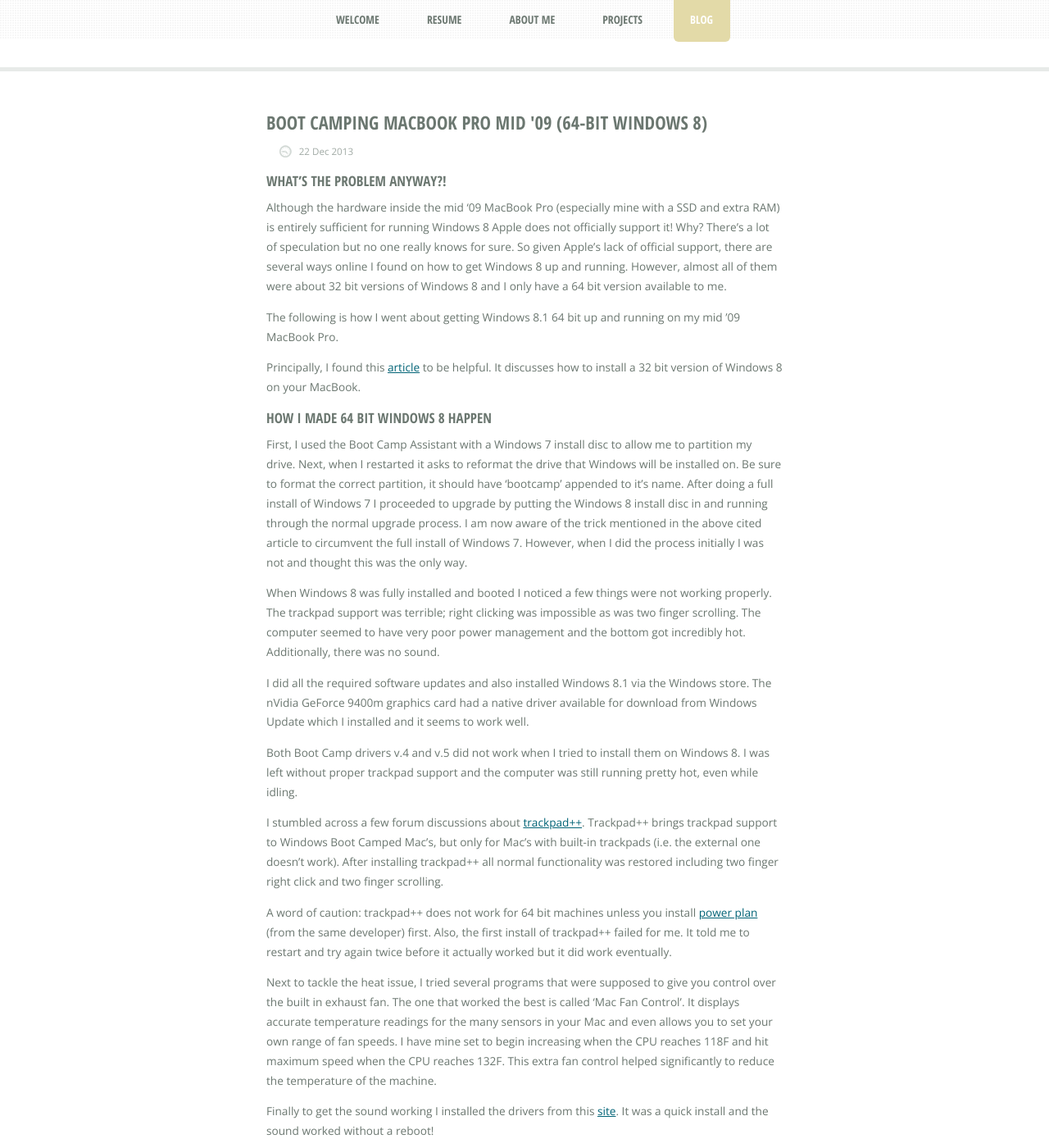
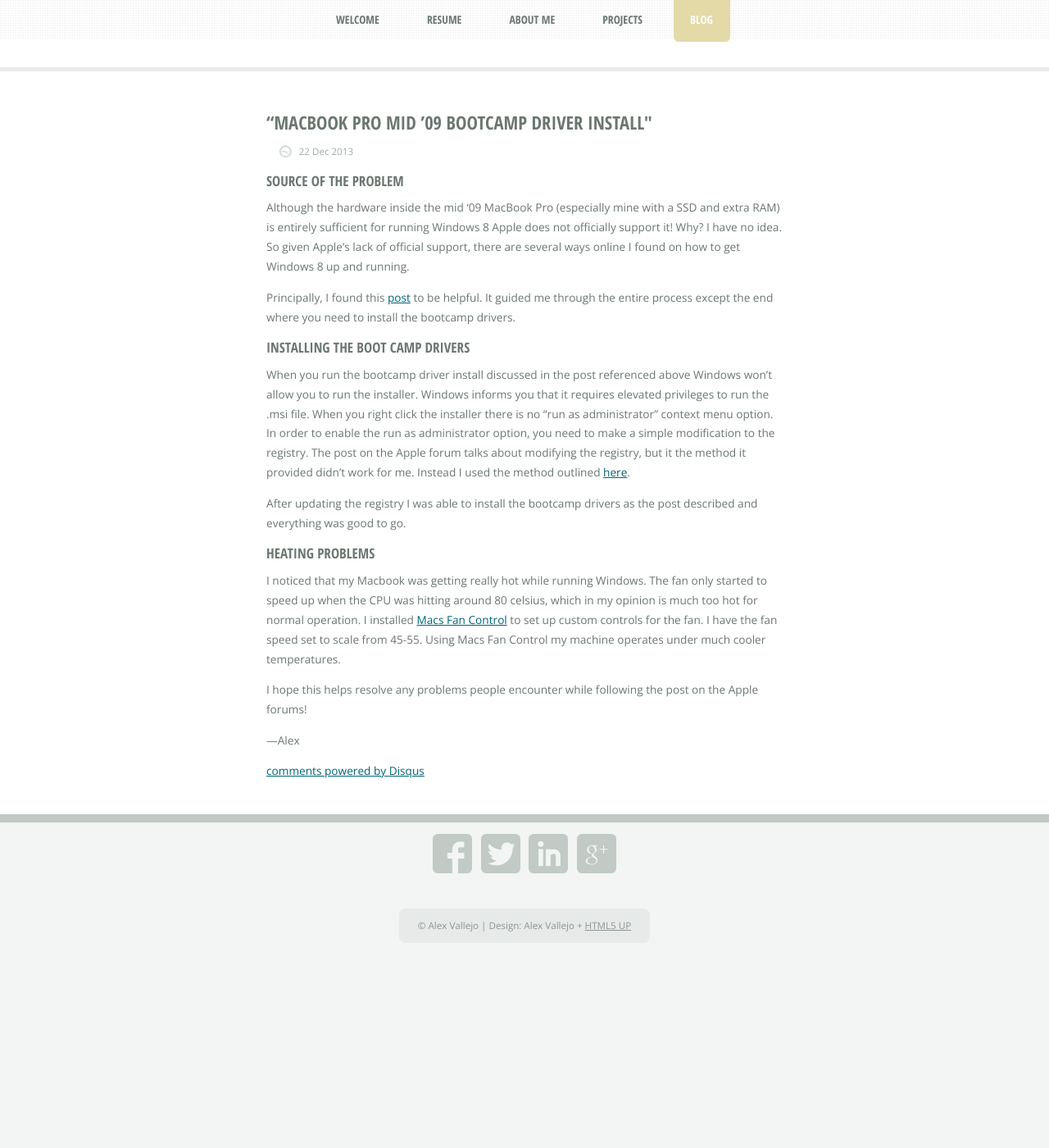
Before and after one commit to valleyjo/valleyjo.github.io, a Jekyll site: the page built from _posts/2013-12-21-macbook-pro-mid-09-bootcamp.md, in a window 1280 px wide and 1400 px high. Shown: the whole window at 82% size. Built offline with Jekyll 4.4.1, drawn with Linux system fonts in a browser that asks for light colours; nearby versions of some CDN libraries; comment, search, counter and statistics services are not loaded; some of the changed text lies outside the part shown.

Commit message:
Fix #5. Update blog post about bootcamp

```diff
--- a/_posts/2013-12-21-macbook-pro-mid-09-bootcamp.md
+++ b/_posts/2013-12-21-macbook-pro-mid-09-bootcamp.md
@@ -1,39 +1,24 @@
 ---
 layout: post
-title: "Boot Camping MacBook Pro Mid '09 (64-bit Windows 8)"
+title: “MacBook Pro mid ’09 Bootcamp Driver Install"
 date: 2013-12-22 00:00:00
 header-text:
 active-tab: blog
 ---
 
-###What's the problem anyway?!
-Although the hardware inside the mid '09 MacBook Pro (especially mine with a SSD and extra RAM) is entirely sufficient for running Windows 8 Apple does not officially support it! Why? There’s a lot of speculation but no one really knows for sure. So given Apple’s lack of official support, there are several ways online I found on how to get Windows 8 up and running. However, almost all of them were about 32 bit versions of Windows 8 and I only have a 64 bit version available to me.
+###Source of the problem
+Although the hardware inside the mid '09 MacBook Pro (especially mine with a SSD and extra RAM) is entirely sufficient for running Windows 8 Apple does not officially support it! Why? I have no idea. So given Apple’s lack of official support, there are several ways online I found on how to get Windows 8 up and running.
 
-The following is how I went about getting Windows 8.1 64 bit up and running on my mid ’09 MacBook Pro.
+Principally, I found this [post](https://discussions.apple.com/thread/4897066) to be helpful. It guided me through the entire process except the end where you need to install the bootcamp drivers.
 
-Principally, I found this [article](https://discussions.apple.com/thread/4897066) to be helpful. It discusses how to install a 32 bit version of Windows 8 on your MacBook.
+###Installing the boot camp drivers
+When you run the bootcamp driver install discussed in the post referenced above Windows won't allow you to run the installer. Windows informs you that it requires elevated privileges to run the .msi file. When you right click the installer there is no “run as administrator” context menu option. In order to enable the run as administrator option, you need to make a simple modification to the registry. The post on the Apple forum talks about modifying the registry, but it the method it provided didn’t work for me. Instead I used the method outlined [here](http://dottech.org/144073/how-to-install-or-run-msi-files-as-admin-in-windows-8-and-8-1-guide/).
 
-###How I made 64 bit Windows 8 happen
-First, I used the Boot Camp Assistant with a Windows 7 install disc to allow me to partition my drive. Next, when I restarted it asks to reformat the drive that Windows will be installed on. Be sure to format the correct partition, it should have ‘bootcamp’ appended to it’s name. After doing a full install of Windows 7 I proceeded to upgrade by putting the Windows 8 install disc in and running through the normal upgrade process. I am now aware of the trick mentioned in the above cited article to circumvent the full install of Windows 7. However, when I did the process initially I was not and thought this was the only way.
+After updating the registry I was able to install the bootcamp drivers as the post described and everything was good to go.
 
-When Windows 8 was fully installed and booted I noticed a few things were not working properly. The trackpad support was terrible; right clicking was impossible as was two finger scrolling. The computer seemed to have very poor power management and the bottom got incredibly hot. Additionally, there was no sound.
+###Heating problems
+I noticed that my Macbook was getting really hot while running Windows. The fan only started to speed up when the CPU was hitting around 80 celsius, which in my opinion is much too hot for normal operation. I installed [Macs Fan Control](http://www.crystalidea.com/macs-fan-control) to set up custom controls for the fan. I have the fan speed set to scale from 45-55. Using Macs Fan Control my machine operates under much cooler temperatures.
 
-I did all the required software updates and also installed Windows 8.1 via the Windows store. The nVidia GeForce 9400m graphics card had a native driver available for download from Windows Update which I installed and it seems to work well.
+I hope this helps resolve any problems people encounter while following the post on the Apple forums!
 
-Both Boot Camp drivers v.4 and v.5 did not work when I tried to install them on Windows 8. I was left without proper trackpad support and the computer was still running pretty hot, even while idling.
-
-I stumbled across a few forum discussions about [trackpad++](http://trackpad.powerplan7.com). Trackpad++ brings trackpad support to Windows Boot Camped Mac’s, but only for Mac’s with built-in trackpads (i.e. the external one doesn’t work). After installing trackpad++ all normal functionality was restored including two finger right click and two finger scrolling.
-
-A word of caution: trackpad++ does not work for 64 bit machines unless you install [power plan](http://www.powerplan7.com/home.htm) (from the same developer) first. Also, the first install of trackpad++ failed for me. It told me to restart and try again twice before it actually worked but it did work eventually.
-
-Next to tackle the heat issue, I tried several programs that were supposed to give you control over the built in exhaust fan. The one that worked the best is called ‘Mac Fan Control’. It displays accurate temperature readings for the many sensors in your Mac and even allows you to set your own range of fan speeds. I have mine set to begin increasing when the CPU reaches 118F and hit maximum speed when the CPU reaches 132F. This extra fan control helped significantly to reduce the temperature of the machine.
-
-
-Finally to get the sound working I installed the drivers from this [site](http://realitypod.com/2010/07/macbook-pro-no-sound-in-windows-7-final-fix/). It was a quick install and the sound worked without a reboot!
-
-###Overall Evaluation
-The mid ’09 MacBook Pro runs Windows 8 pretty well! I wish Apple would officially support it! The only real issue I have noticed so far is the battery life. In Mac OS X Mavericks, I get around six hours of battery life\*. In Windows 8 I see around two and a half. Mavericks could be just that more efficient than Windows (maybe with the new [timer coalescing etc…](https://www.apple.com/media/us/osx/2013/docs/OSX_Mavericks_Core_Technology_Overview.pdf). Or the extra power usage is simply a byproduct of poorly implemented drivers and lack of drivers for some parts of the machine (I don’t have the bluetooth module or webcam working).
-
-For the most part, I’m just thankful it’s working decently well without official support from Apple. I love Mac’s and have used one as my primary computer since ’06. But being a recently hired Microsoft intern I feel it would be good for me to use Windows a bit more and get used to the environment.
-
-\*I’m a pretty lite user. I usually have the screen brightness way down, I don’t use bluetooth and I usually am not doing anything computationally intensive.I got ten and a half hours once out of my MacBook Air 13”!
+—Alex
```
